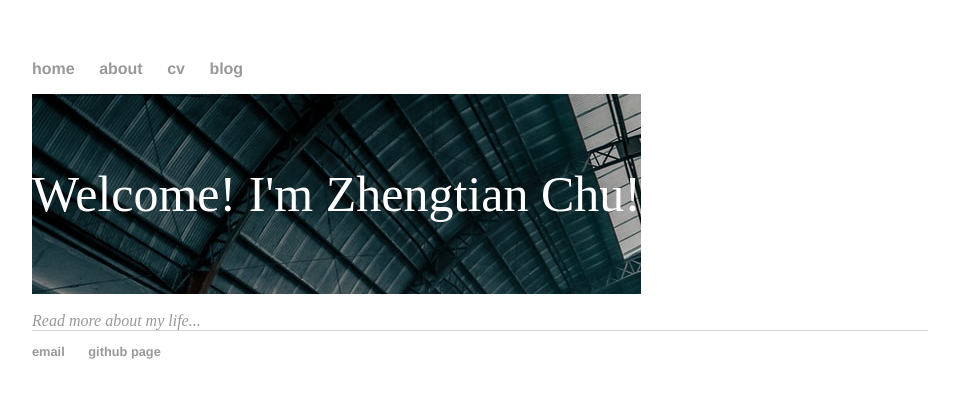
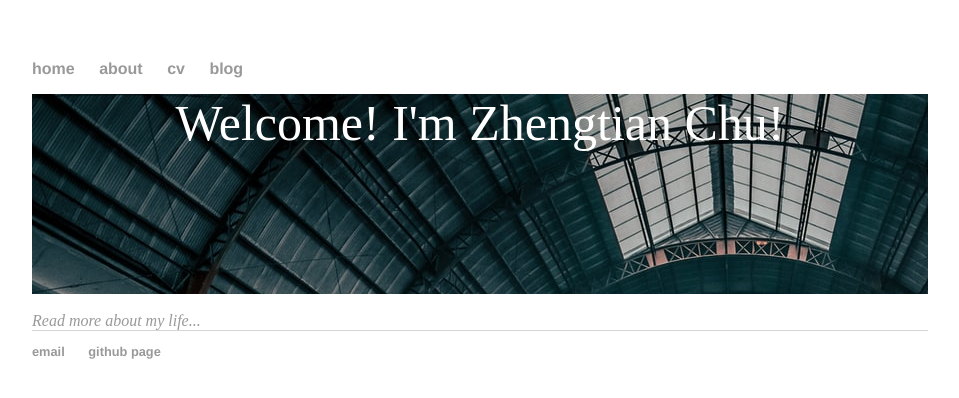
Before and after one commit to scyxx2/lakerschampions.github.io, a Jekyll site: the page built from index.html, in a window 1280 px wide. Shown: the top 398 px of the page, without its empty margins (160-1119 px from the left). Built offline with Jekyll 4.4.1, drawn with Linux system fonts in a browser that asks for light colours.

Commit message:
Update main.css

```diff
--- a/css/main.css
+++ b/css/main.css
@@ -8,10 +8,6 @@ body {
     height:200px;
     font-size:50px;
     text-align: center;
-    vertical-align: middle;
-    display: table-cell;
-
-
 }
 nav ul, footer ul {
     font-family:'Helvetica', 'Arial', 'Sans-Serif';
```
